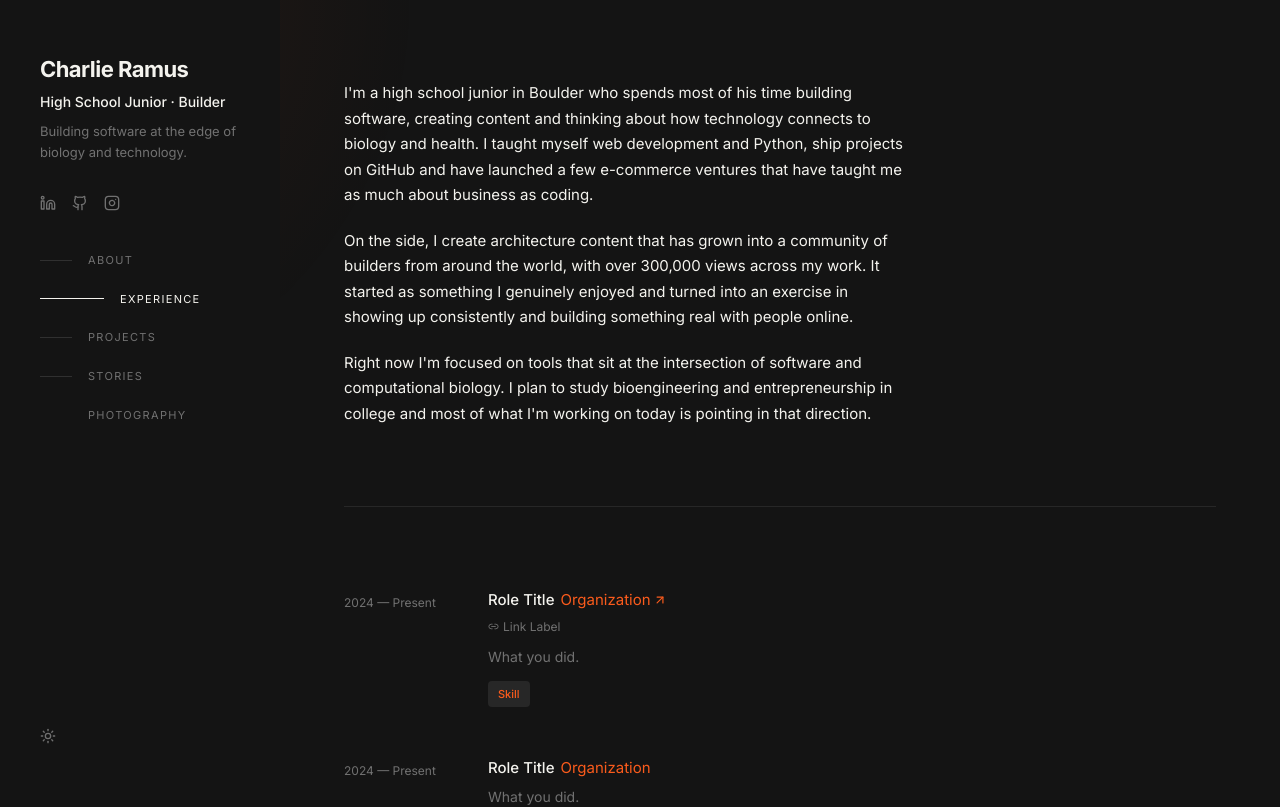
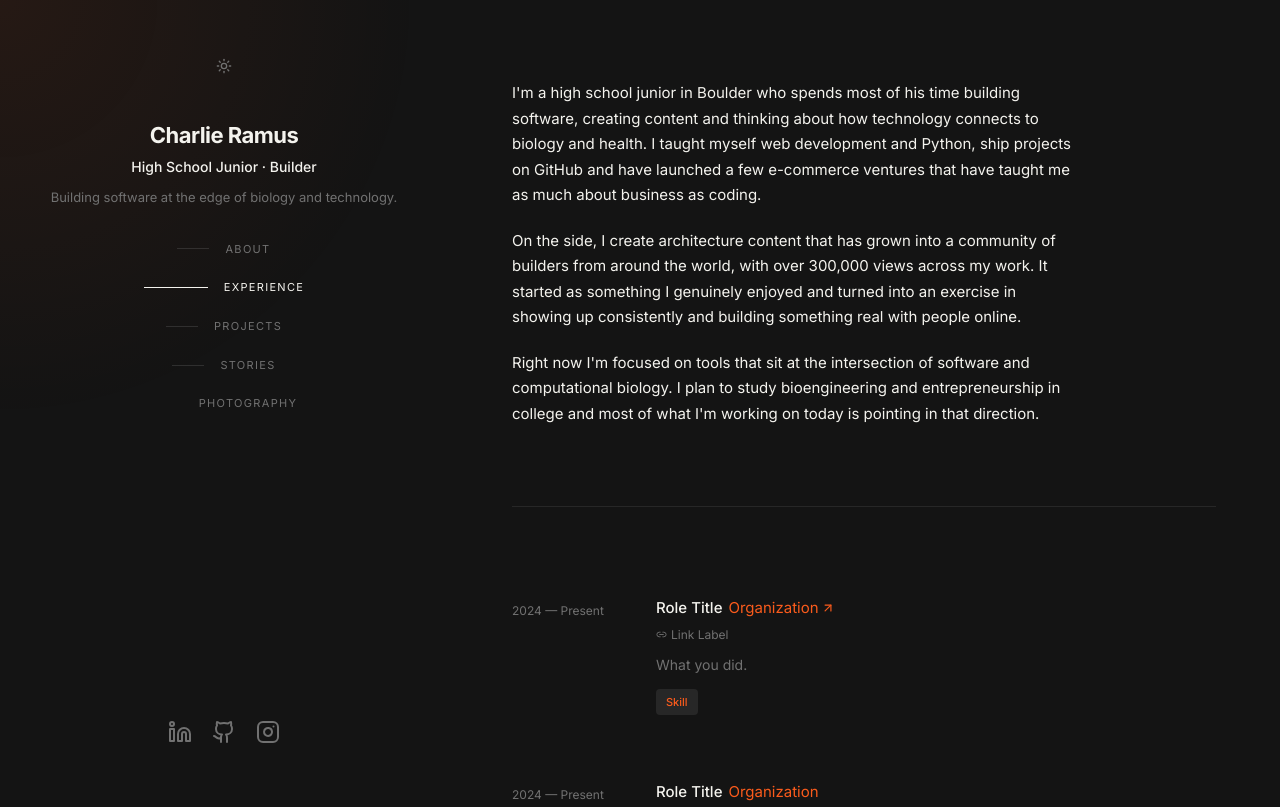
Before and after one commit to charlieramus/charlieramus.com, a Next.js app: page / in a window 1280 px wide. Shown: the top 807 px of the page. Built offline with nearby package versions, Linux system fonts and the light colour scheme.

Commit message:
Ui Changes and Bug Fixes

```diff
--- a/app/globals.css
+++ b/app/globals.css
@@ -7,6 +7,8 @@
   --rule: #dddcd7;
   --surface: #eaeae5;
   --orange: #FA5B1C;
+  /* light mode: zero orange, accent is black */
+  --accent: #141414;
 }
 
 .dark {
@@ -15,6 +17,8 @@
   --muted: #717171;
   --rule: #272727;
   --surface: #1e1e1e;
+  /* dark mode: accent is orange */
+  --accent: #FA5B1C;
 }
 
 @theme inline {
@@ -24,6 +28,10 @@
   --color-rule: var(--rule);
   --color-surface: var(--surface);
   --color-orange: var(--orange);
+  /* --accent switches at runtime; @theme inline inlines var(--accent) so
+     utilities like text-accent compile to `color: var(--accent)` and
+     resolve correctly when .dark is toggled on <html>. */
+  --color-accent: var(--accent);
   --font-sans: var(--font-inter, "Inter", sans-serif);
 }
 
--- a/app/page.tsx
+++ b/app/page.tsx
@@ -8,7 +8,7 @@ export default function Home() {
   return (
     <div className="relative min-h-screen">
       <Sidebar />
-      <main className="md:ml-70 pt-14 md:pt-0">
+      <main className="md:ml-70 xl:ml-[35%] pt-14 md:pt-0">
         <About />
         <div className="h-px bg-rule mx-10 md:mx-16" />
         <Experience />
--- a/components/cursor-glow.tsx
+++ b/components/cursor-glow.tsx
@@ -1,8 +1,17 @@
 "use client";
 import { useMousePosition } from "@/hooks/useMousePosition";
+import { useTheme } from "next-themes";
+import { useState, useEffect } from "react";
 
 export default function CursorGlow() {
   const { x, y } = useMousePosition();
+  const { resolvedTheme } = useTheme();
+  const [mounted, setMounted] = useState(false);
+
+  useEffect(() => setMounted(true), []);
+
+  if (mounted && resolvedTheme === "light") return null;
+
   return (
     <div
       className="pointer-events-none fixed inset-0 z-0"
--- a/components/experience.tsx
+++ b/components/experience.tsx
@@ -73,9 +73,9 @@ const entries = [
 export default function Experience() {
   return (
     <section id="experience" className="py-20 px-10 md:px-16">
-      <div className="flex flex-col gap-12 max-w-[660px]">
+      <div className="flex flex-col gap-12 max-w-165">
         {entries.map((entry, i) => (
-          <div key={i} className="flex gap-6 md:gap-8">
+          <div key={i} className="flex gap-6 md:gap-8 -mx-3 px-3 py-2 rounded-lg hover:bg-[rgba(0,0,0,0.06)] dark:hover:bg-[rgba(255,255,255,0.04)] transition-colors duration-200">
             <div className="w-28 shrink-0 pt-0.5">
               <span className="text-[12px] text-muted leading-tight">{entry.dates}</span>
             </div>
@@ -87,13 +87,13 @@ export default function Experience() {
                     href={entry.href}
                     target="_blank"
                     rel="noopener noreferrer"
-                    className="inline-flex items-center gap-0.5 text-orange hover:opacity-80 transition-opacity duration-200"
+                    className="inline-flex items-center gap-0.5 text-accent hover:opacity-80 transition-opacity duration-200"
                   >
                     <span className="text-[15px]">{entry.org}</span>
                     <ArrowUpRight size={14} />
                   </a>
                 ) : (
-                  <span className="text-[15px] text-orange">{entry.org}</span>
+                  <span className="text-[15px] text-accent">{entry.org}</span>
                 )}
               </div>
               {entry.links.length > 0 && (
@@ -119,7 +119,7 @@ export default function Experience() {
                 {entry.tags.map((tag) => (
                   <span
                     key={tag}
-                    className="text-[11px] font-medium px-2.5 py-1 bg-rule text-orange rounded-sm"
+                    className="text-[11px] font-medium px-2.5 py-1 bg-rule text-accent rounded-sm"
                   >
                     {tag}
                   </span>
@@ -135,7 +135,7 @@ export default function Experience() {
           href="https://"
           target="_blank"
           rel="noopener noreferrer"
-          className="text-[13px] text-fg hover:text-orange transition-colors duration-200"
+          className="text-[13px] text-fg hover:text-accent transition-colors duration-200"
         >
           View Full Résumé →
         </a>
--- a/components/projects.tsx
+++ b/components/projects.tsx
@@ -53,7 +53,7 @@ export default function Projects() {
     <section id="projects" className="py-20 px-10 md:px-16">
       <div className="flex flex-col gap-10 max-w-165">
         {projects.map((project) => (
-          <div key={project.title} className="flex gap-5">
+          <div key={project.title} className="flex gap-5 -mx-3 px-3 py-3 rounded-lg hover:bg-[rgba(0,0,0,0.06)] dark:hover:bg-[rgba(255,255,255,0.04)] transition-colors duration-200">
             {/* Thumbnail */}
             <div className="w-22 h-16.5 shrink-0 rounded-sm overflow-hidden bg-surface" />
 
@@ -63,7 +63,7 @@ export default function Projects() {
                 href={project.href}
                 target="_blank"
                 rel="noopener noreferrer"
-                className="inline-flex items-center gap-1 text-[15px] font-medium text-fg hover:text-orange transition-colors duration-200 mb-1"
+                className="inline-flex items-center gap-1 text-[15px] font-medium text-fg hover:text-accent transition-colors duration-200 mb-1"
               >
                 {project.title}
                 <ArrowUpRight size={14} className="shrink-0" />
@@ -78,7 +78,7 @@ export default function Projects() {
                 {project.tags.map((tag) => (
                   <span
                     key={tag}
-                    className="text-[11px] font-medium px-2.5 py-1 bg-rule text-orange rounded-sm"
+                    className="text-[11px] font-medium px-2.5 py-1 bg-rule text-accent rounded-sm"
                   >
                     {tag}
                   </span>
@@ -94,7 +94,7 @@ export default function Projects() {
           href="https://github.com/Wazoooman"
           target="_blank"
           rel="noopener noreferrer"
-          className="text-[13px] text-fg hover:text-orange transition-colors duration-200"
+          className="text-[13px] text-fg hover:text-accent transition-colors duration-200"
         >
           View Full Project Archive →
         </a>
--- a/components/sidebar.tsx
+++ b/components/sidebar.tsx
@@ -42,7 +42,7 @@ const socialLinks = [
     href: "https://www.linkedin.com/in/charlie-ramus-776366398/",
     label: "LinkedIn",
     icon: (
-      <svg width="16" height="16" viewBox="0 0 24 24" fill="none" stroke="currentColor" strokeWidth="2" strokeLinecap="round" strokeLinejoin="round" aria-hidden="true">
+      <svg width="24" height="24" viewBox="0 0 24 24" fill="none" stroke="currentColor" strokeWidth="2" strokeLinecap="round" strokeLinejoin="round" aria-hidden="true">
         <path d="M16 8a6 6 0 0 1 6 6v7h-4v-7a2 2 0 0 0-2-2 2 2 0 0 0-2 2v7h-4v-7a6 6 0 0 1 6-6z"/>
         <rect width="4" height="12" x="2" y="9"/>
         <circle cx="4" cy="4" r="2"/>
@@ -53,7 +53,7 @@ const socialLinks = [
     href: "https://github.com/Wazoooman",
     label: "GitHub",
     icon: (
-      <svg width="16" height="16" viewBox="0 0 24 24" fill="none" stroke="currentColor" strokeWidth="2" strokeLinecap="round" strokeLinejoin="round" aria-hidden="true">
+      <svg width="24" height="24" viewBox="0 0 24 24" fill="none" stroke="currentColor" strokeWidth="2" strokeLinecap="round" strokeLinejoin="round" aria-hidden="true">
         <path d="M15 22v-4a4.8 4.8 0 0 0-1-3.5c3 0 6-2 6-5.5.08-1.25-.27-2.48-1-3.5.28-1.15.28-2.35 0-3.5 0 0-1 0-3 1.5-2.64-.5-5.36-.5-8 0C6 2 5 2 5 2c-.3 1.15-.3 2.35 0 3.5A5.403 5.403 0 0 0 4 9c0 3.5 3 5.5 6 5.5-.39.49-.68 1.05-.85 1.65-.17.6-.22 1.23-.15 1.85v4"/>
         <path d="M9 18c-4.51 2-5-2-7-2"/>
       </svg>
@@ -63,7 +63,7 @@ const socialLinks = [
     href: "https://www.instagram.com/chahramii/",
     label: "Instagram",
     icon: (
-      <svg width="16" height="16" viewBox="0 0 24 24" fill="none" stroke="currentColor" strokeWidth="2" strokeLinecap="round" strokeLinejoin="round" aria-hidden="true">
+      <svg width="24" height="24" viewBox="0 0 24 24" fill="none" stroke="currentColor" strokeWidth="2" strokeLinecap="round" strokeLinejoin="round" aria-hidden="true">
         <rect width="20" height="20" x="2" y="2" rx="5" ry="5"/>
         <path d="M16 11.37A4 4 0 1 1 12.63 8 4 4 0 0 1 16 11.37z"/>
         <line x1="17.5" x2="17.51" y1="6.5" y2="6.5"/>
@@ -74,7 +74,7 @@ const socialLinks = [
 
 function SocialRow() {
   return (
-    <div className="flex items-center gap-4">
+    <div className="flex items-center gap-5">
       {socialLinks.map(({ href, label, icon }) => (
         <a
           key={label}
@@ -82,7 +82,7 @@ function SocialRow() {
           target="_blank"
           rel="noopener noreferrer"
           aria-label={label}
-          className="text-muted hover:text-orange transition-colors duration-200"
+          className="text-muted hover:text-accent transition-colors duration-200"
         >
           {icon}
         </a>
@@ -118,9 +118,14 @@ export default function Sidebar() {
   return (
     <>
       {/* ── Desktop sidebar ── */}
-      <aside className="hidden md:flex fixed left-0 top-0 h-full w-70 flex-col bg-bg z-40 px-10 py-14">
+      <aside className="hidden md:flex fixed left-0 top-0 h-full w-70 xl:w-[35%] flex-col items-center z-40 px-10 py-14">
+        {/* Theme toggle at very top */}
+        <div className="mb-10">
+          <ThemeToggle />
+        </div>
+
         {/* Name block */}
-        <div className="mb-8">
+        <div className="mb-8 text-center">
           {/* CUSTOMIZE: name */}
           <p className="text-[22px] font-bold text-fg leading-tight tracking-tight">
             Charlie Ramus
@@ -135,18 +140,13 @@ export default function Sidebar() {
           </p>
         </div>
 
-        {/* Social icons */}
-        <div className="mb-10">
-          <SocialRow />
-        </div>
-
         {/* Nav links */}
-        <nav className="flex-1">
+        <nav className="flex-1 w-full">
           <ul className="space-y-5">
             {NAV_LINKS.map(({ href, label, id }) => {
               const isActive = activeSection === id;
               return (
-                <li key={id} className="flex items-center gap-4">
+                <li key={id} className="flex items-center justify-center gap-4">
                   <span
                     className={`h-px shrink-0 transition-all duration-200 ${
                       isActive ? "w-16 bg-fg" : "w-8 bg-muted/30"
@@ -163,7 +163,7 @@ export default function Sidebar() {
                 </li>
               );
             })}
-            <li className="flex items-center gap-4">
+            <li className="flex items-center justify-center gap-4">
               <span className="h-px w-8 shrink-0 bg-transparent" />
               <Link
                 href="/photography"
@@ -175,8 +175,10 @@ export default function Sidebar() {
           </ul>
         </nav>
 
-        {/* Theme toggle at very bottom */}
-        <ThemeToggle />
+        {/* Social icons — centered near bottom */}
+        <div className="flex justify-center mt-8">
+          <SocialRow />
+        </div>
       </aside>
 
       {/* ── Mobile header ── */}
--- a/components/stories.tsx
+++ b/components/stories.tsx
@@ -45,7 +45,7 @@ export default function Stories() {
             href={story.href}
             target="_blank"
             rel="noopener noreferrer"
-            className="flex items-center gap-5 py-5 -mx-3 px-3 hover:bg-surface transition-colors duration-200"
+            className="flex items-center gap-5 py-5 -mx-3 px-3 rounded-lg hover:bg-[rgba(0,0,0,0.06)] dark:hover:bg-[rgba(255,255,255,0.04)] transition-colors duration-200"
           >
             <div className="w-20 h-20 shrink-0 rounded-sm bg-surface" />
             <div className="min-w-0">
@@ -58,11 +58,13 @@ export default function Stories() {
           </a>
         ))}
       </div>
-      {/* CUSTOMIZE: link to blog or external writing platform */}
       <div className="mt-10">
+        {/* CUSTOMIZE: replace href with your writing platform URL or /writing route */}
         <a
-          href="#"
-          className="text-[13px] text-fg hover:text-orange transition-colors duration-200"
+          href="https://"
+          target="_blank"
+          rel="noopener noreferrer"
+          className="text-[13px] text-fg hover:text-accent transition-colors duration-200"
         >
           View All Writing →
         </a>
```
